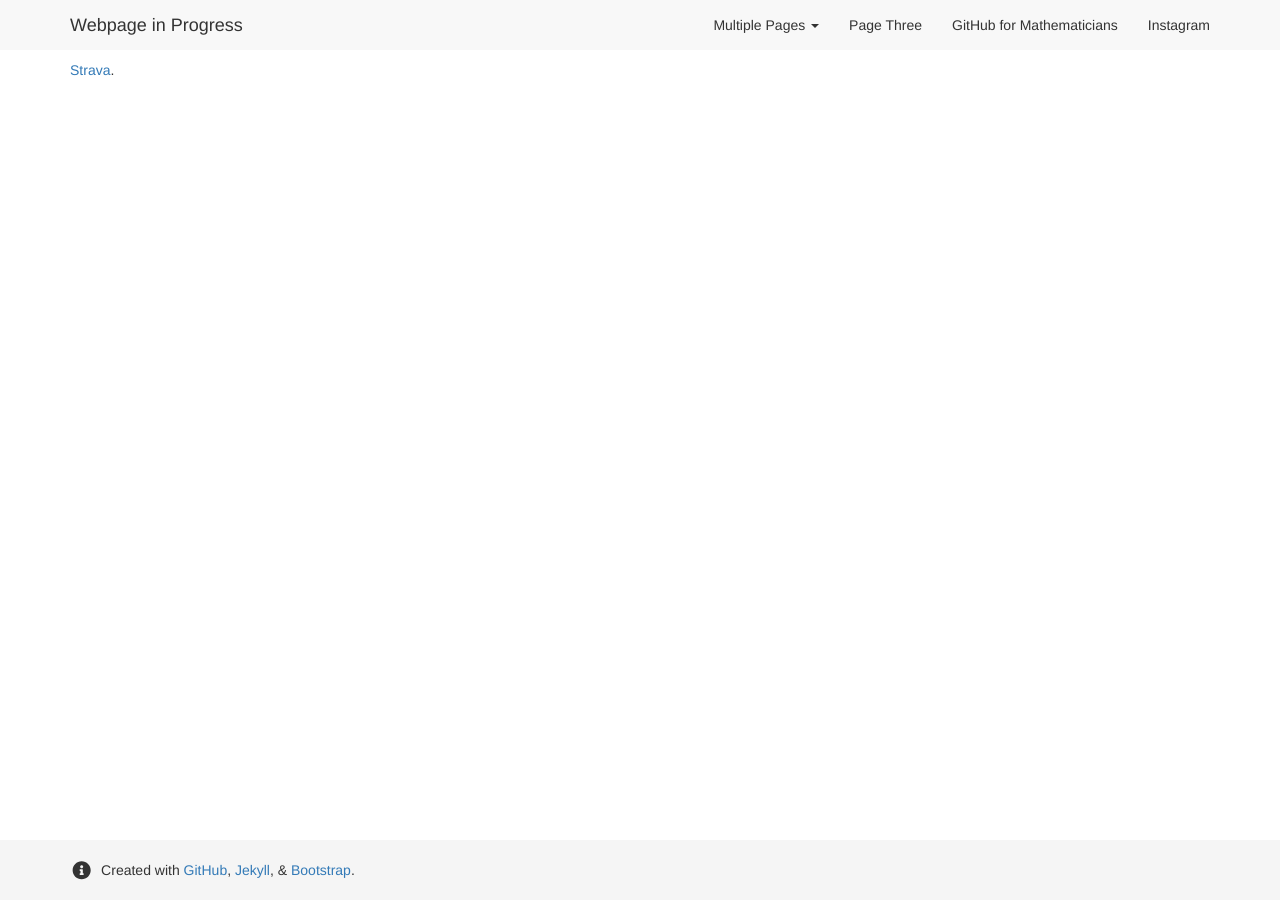
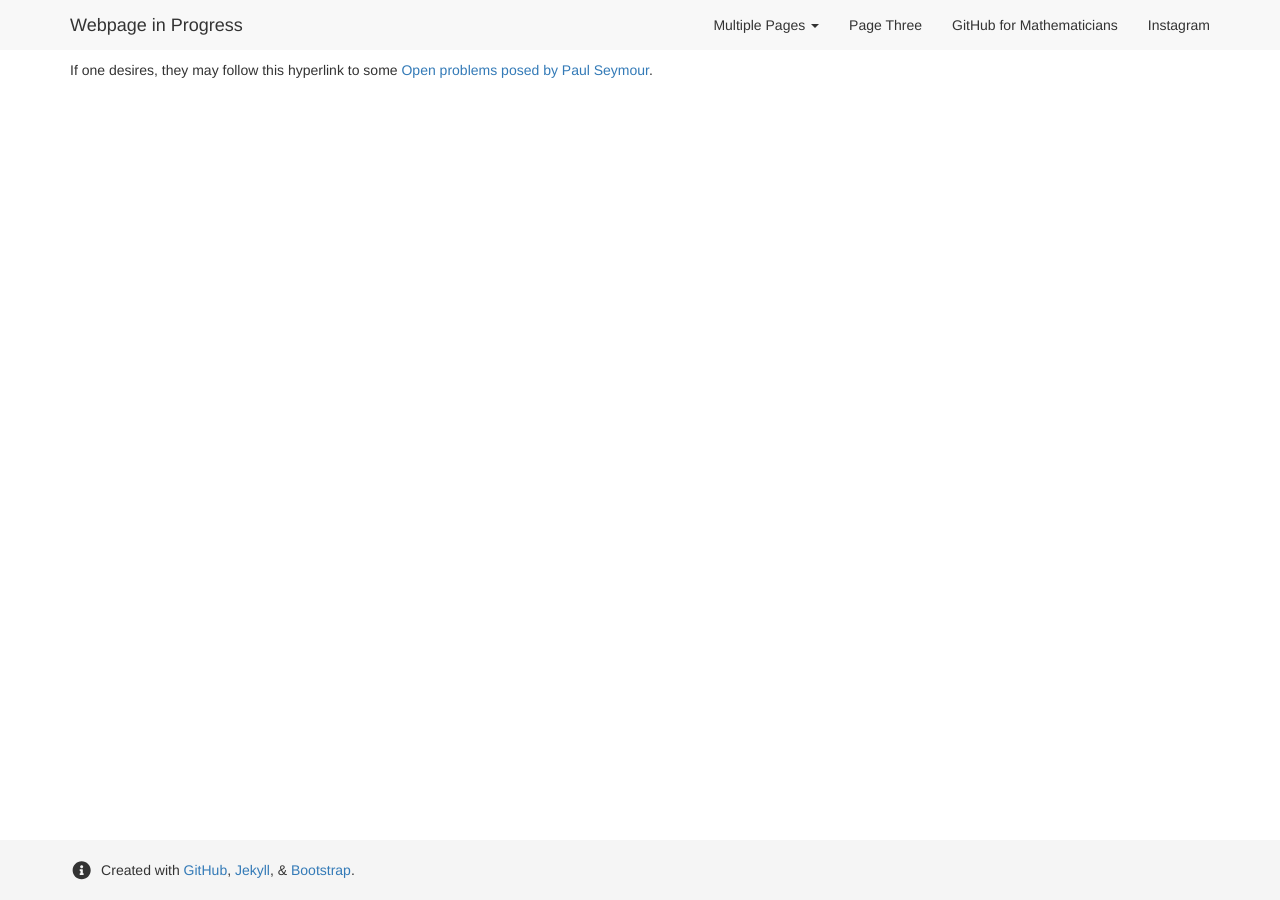
Before and after one commit to archim6/PD_Website, a Jekyll site: the page built from page1.md, in a window 1280 px wide. Built offline with Jekyll 4.4.1, drawn with Linux system fonts in a browser that asks for light colours; nearby versions of some CDN libraries.

Commit message:
Changed link, page 1 4A

```diff
--- a/page1.md
+++ b/page1.md
@@ -4,4 +4,4 @@ author: Morgan Boyers
 layout: default
 ---
 
-<a href="https://www.strava.com/activities/8027204031/">Strava</a>.
+If one desires, they may follow this hyperlink to some <a href="http://garden.irmacs.sfu.ca/category/seymour">Open problems posed by Paul Seymour</a>.
```
